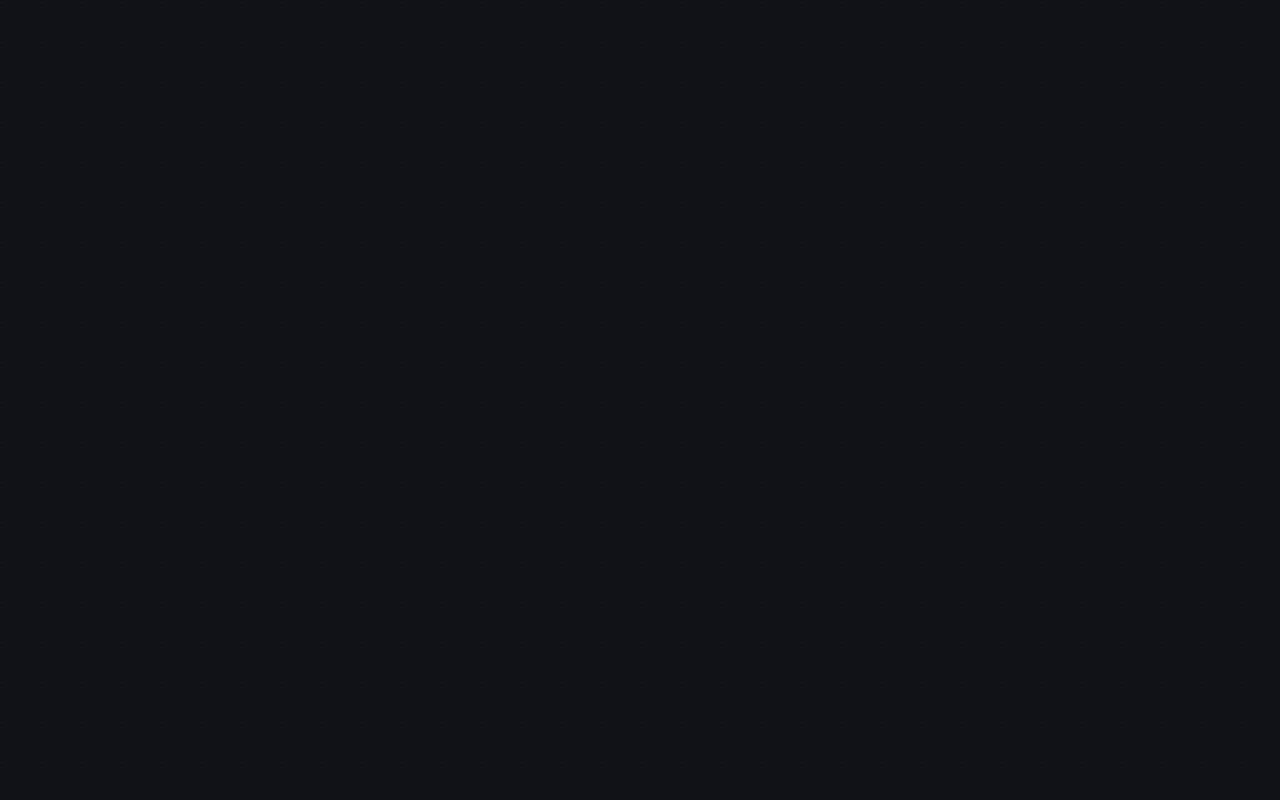
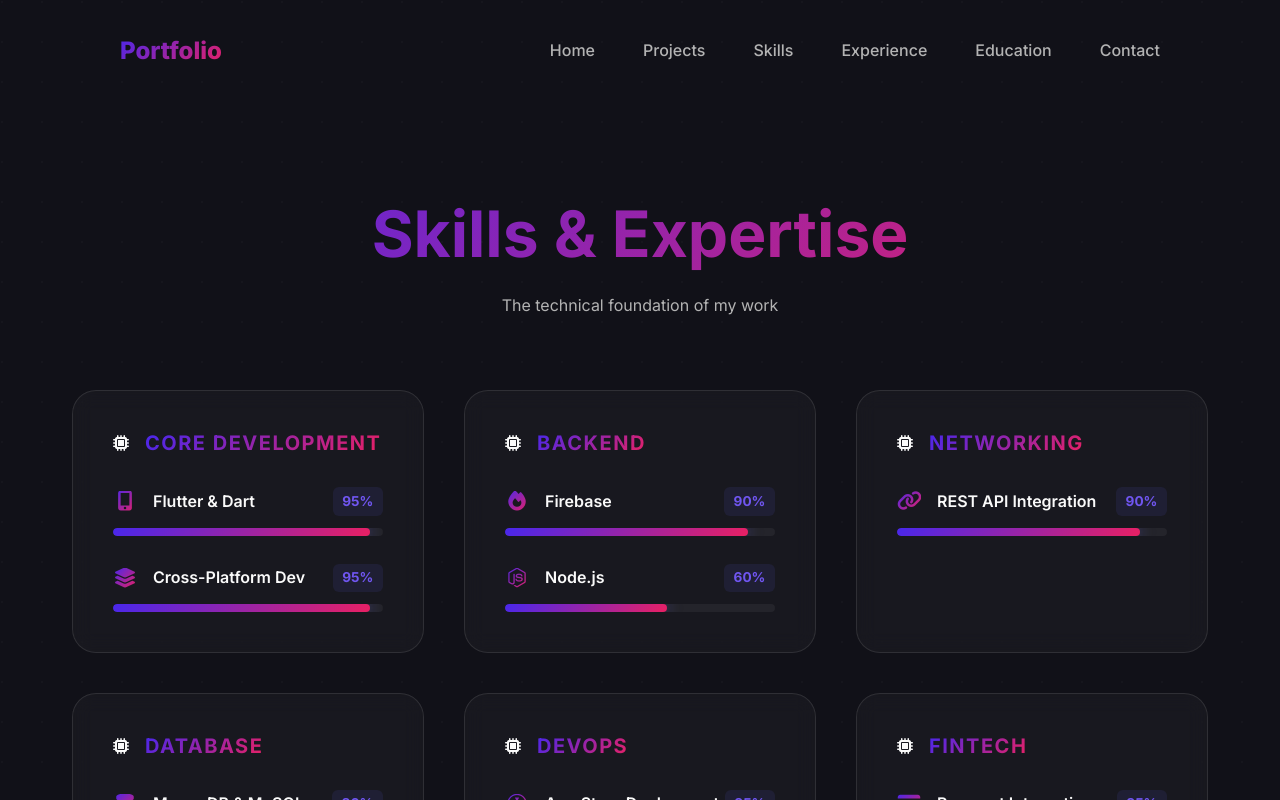
Before and after one commit to MdRak82692/my_portfolio, a React (Vite) app in the folder client/: page /skills in a window 1280 px wide. Shown: the top 800 px of the page. Built offline with nearby package versions, Linux system fonts and the light colour scheme.

Commit message:
feat: Initialize client-side portfolio application with React Router for page navigation and comprehensive project data.

```diff
--- a/client/src/App.jsx
+++ b/client/src/App.jsx
@@ -11,9 +11,11 @@
 
 import './index.css';
 
+const basename = import.meta.env.MODE === 'production' ? '/my_portfolio' : '';
+
 function App() {
   return (
-    <Router basename="/my_portfolio">
+    <Router basename={basename}>
       <Routes>
         {/* Public Routes */}
         <Route path="/" element={<Home />} />
--- a/client/src/data/portfolioData.json
+++ b/client/src/data/portfolioData.json
@@ -53,6 +53,61 @@
       "appStoreUrl": "https://apps.apple.com/us/app/money-saving-techniques/id6755509963",
       "featured": true,
       "order": 3
+    },
+    {
+      "id": "vibe",
+      "title": "Vibe – Multi-Service Platform",
+      "description": "An Uber-style application for ride-sharing, food delivery, and parcel sending services.",
+      "details": "Vibe is a comprehensive multi-service ecosystem designed to simplify urban logistics and daily needs. \n\nKey Capabilities:\n• Ride-Sharing: Real-time driver matching with dynamic fare calculation and route optimization.\n• Food Delivery: Integrated restaurant marketplace with live order tracking and multiple payment options.\n• Parcel Service: On-demand delivery for documents and packages with secure verification.\n• Centralized Wallet: Unified payment system for all platform services.\n\nThe application utilizes advanced geospatial services and real-time data streaming to ensure a seamless experience for users and service providers alike.",
+      "technologies": ["Flutter", "Dart", "Google Maps API", "Firebase", "Socket.IO", "REST API"],
+      "image": "https://res.cloudinary.com/dwyxkaslc/image/upload/v1769839355/Splash_hebo31.png",
+      "images":["https://res.cloudinary.com/dwyxkaslc/image/upload/v1769839358/Home_uzynq1.png", "https://res.cloudinary.com/dwyxkaslc/image/upload/v1769839359/Home_2_o8bkzl.png", "https://res.cloudinary.com/dwyxkaslc/image/upload/v1769839357/Booking_wiuiid.png", "https://res.cloudinary.com/dwyxkaslc/image/upload/v1769839361/Track_bl5aom.png", "https://res.cloudinary.com/dwyxkaslc/image/upload/v1769839356/Choose_vehicle_zp9ure.png", "https://res.cloudinary.com/dwyxkaslc/image/upload/v1769839362/Home_1_dwgwxd.png", "https://res.cloudinary.com/dwyxkaslc/image/upload/v1769839361/Track_bl5aom.png"],
+      "featured": true,
+      "order": 4
+    },
+    {
+      "id": "advocatorio",
+      "title": "Advocatorio – Legal Service Marketplace",
+      "description": "Professional booking platform for lawyers and law firms featuring live consultations and webinars.",
+      "details": "Advocatorio is a high-end legal tech platform connecting clients with legal professionals. \n\nSophisticated Features:\n• Professional Matching: Advanced search for lawyers and law firms based on specialization and rating.\n• Webinar Integration: Integrated Zoom support for online legal events and seminars.\n• Resource Center: E-book and course marketplace for legal education.\n• Real-time Collaboration: Secure chat with document sharing, image previews, and direct Zoom meeting creation.\n• Advanced Notifications: Complex push notification system for meeting reminders and legal updates.\n\nThis project focuses on security and confidentiality, providing a trusted environment for professional legal interactions.",
+      "technologies": ["Flutter", "Dart", "Zoom SDK", "Firebase", "Cloud Functions", "Push Notification", "Web Sockets", "REST API", "FlutterFire"],
+      "image": "https://res.cloudinary.com/dwyxkaslc/image/upload/v1769837455/Splash_trwbbx.png",
+      "images":["https://res.cloudinary.com/dwyxkaslc/image/upload/v1769837457/Home_regaqs.png", "https://res.cloudinary.com/dwyxkaslc/image/upload/v1769837456/Home_1_pn53hv.png", "https://res.cloudinary.com/dwyxkaslc/image/upload/v1769837457/Gemini_Generated_Image_bubu2bubu2bubu2b_ooivsn.png", "https://res.cloudinary.com/dwyxkaslc/image/upload/v1769837456/Product_list_loktys.png", "https://res.cloudinary.com/dwyxkaslc/image/upload/v1769837457/Gemini_Generated_Image_xvw1e1xvw1e1xvw1_efhgtx.png", "https://res.cloudinary.com/dwyxkaslc/image/upload/v1769837457/Gemini_Generated_Image_fabz8rfabz8rfabz_i36dyh.png", "https://res.cloudinary.com/dwyxkaslc/image/upload/v1769837455/All_Events_avwv1y.png"],
+      "featured": true,
+      "order": 5
+    },
+    {
+      "id": "dakar-go",
+      "title": "Dakar Go – Travel & Hospitality Hub",
+      "description": "All-in-one travel app for hotel bookings, tour planning, and customer support.",
+      "details": "Dakar Go streamlines the travel planning process, offering a centralized hub for tourists and travelers.\n\nCore Features:\n• Smart Booking: Real-time availability for hotels and curated tour packages.\n• History Tracking: Comprehensive overview of all past and upcoming travel itineraries.\n• Integrated Support: Direct messaging system to admin for travel assistance and queries.\n• Instant Alerts: Notification-driven support responses and booking confirmations.\n\nThe app's clean, travel-oriented UI focuses on ease of use and quick access to essential travel information.",
+      "technologies": ["Flutter", "Dart", "REST API", "Firebase", "Push Notification", "Cloud Messaging"],
+      "image": "https://res.cloudinary.com/dwyxkaslc/image/upload/v1769838045/Onboarding_9_yfiawj.png",
+      "images":["https://res.cloudinary.com/dwyxkaslc/image/upload/v1769838046/home_aeewlr.png", "https://res.cloudinary.com/dwyxkaslc/image/upload/v1769838051/Gemini_Generated_Image_e35iide35iide35i_e2vigw.png", "https://res.cloudinary.com/dwyxkaslc/image/upload/v1769838047/hotel_ptvb8r.png", "https://res.cloudinary.com/dwyxkaslc/image/upload/v1769838048/Gemini_Generated_Image_nuwtmanuwtmanuwt_wni4fr.png", "https://res.cloudinary.com/dwyxkaslc/image/upload/v1769838048/Gemini_Generated_Image_4ahgs34ahgs34ahg_zkhhdp.png","https://res.cloudinary.com/dwyxkaslc/image/upload/v1769838046/travel_with_agency_y8qraf.png", "https://res.cloudinary.com/dwyxkaslc/image/upload/v1769838048/Gemini_Generated_Image_7jia8s7jia8s7jia_dzxb5w.png"],
+      "featured": true,
+      "order": 6
+    },
+    {
+      "id": "goltz-asphalt",
+      "title": "Goltz Asphalt – Company Management System",
+      "description": "Internal management solution for workplace tracking, task reporting, and administrative control.",
+      "details": "Goltz Asphalt is a specialized workforce management tool designed for the construction and maintenance industry.\n\nOperational Highlights:\n• Daily Reporting: Streamlined interface for workers to upload daily task progress and photos.\n• Admin Oversight: Real-time monitoring dashboard for management to track field operations.\n• User Management: Direct admin capability to create and manage employee accounts within the app.\n• Efficiency Tracking: Automated time logs and task completion metrics.\n\nThis B2B solution enhances departmental transparency and operational efficiency through digitized reporting.",
+      "technologies": ["Flutter", "Dart", "REST API", "Admin Dashboard", "Cloud Storage"],
+      "image": "https://res.cloudinary.com/dwyxkaslc/image/upload/v1769838280/Splash_screen_heqc9x.png",
+      "images":["https://res.cloudinary.com/dwyxkaslc/image/upload/v1769838278/Home_Screen_nswsnx.png", "https://res.cloudinary.com/dwyxkaslc/image/upload/v1769838276/Home_Screen_1_mytddo.png", "https://res.cloudinary.com/dwyxkaslc/image/upload/v1769838275/Daily_job_Report_add_screen_gxzxcq.png", "https://res.cloudinary.com/dwyxkaslc/image/upload/v1769838277/Single_Timecaed_screen_zfqqaa.png", "https://res.cloudinary.com/dwyxkaslc/image/upload/v1769838278/Single_Timecard_Details_screen_1_dygtnx.png", "https://res.cloudinary.com/dwyxkaslc/image/upload/v1769838282/Single_Timecard_Details_screen_p8o3sl.png", "https://res.cloudinary.com/dwyxkaslc/image/upload/v1769838275/My_Report_Screen_mcf2zk.png"],
+      "featured": false,
+      "order": 7
+    },
+    {
+      "id": "employee-mgmt",
+      "title": "Corporate Employee Management",
+      "description": "Corporate HR tool for managing employee attendance, leave requests, and performance monitoring.",
+      "details": "A dedicated internal tool developed to modernize human resource operations within a corporate environment.\n\nFunctionality Focus:\n• Attendance Tracking: Geofenced or manual check-in/out system for employees.\n• Leave Requests: Automated workflow for submitting and approving leave applications.\n• Performance Monitoring: Centralized view for management to oversee employee tasks and work status.\n• Secure Profile: Personal employee dashboards for record keeping and communication.\n\nThe application significantly reduces administrative overhead by digitizing routine HR processes.",
+      "technologies": ["Flutter", "Dart", "Firebase", "REST API", "Push Notification"],
+      "image": "https://res.cloudinary.com/dwyxkaslc/image/upload/v1769838671/Splash_Screen_qgolfq.png",
+      "images": ["https://res.cloudinary.com/dwyxkaslc/image/upload/v1769838672/Supervisor_mhrbar.png", "https://res.cloudinary.com/dwyxkaslc/image/upload/v1769838673/Admin_Dashboard_Home_cedplg.png","https://res.cloudinary.com/dwyxkaslc/image/upload/v1769838756/Employee_Dashboard_iqkbyk.png", "https://res.cloudinary.com/dwyxkaslc/image/upload/v1769838674/Project_detail_page_utzjuv.png", "https://res.cloudinary.com/dwyxkaslc/image/upload/v1769838674/All_Project_Screen_1_fgax75.png", "https://res.cloudinary.com/dwyxkaslc/image/upload/v1769838674/Project_detail_page_utzjuv.png", "https://res.cloudinary.com/dwyxkaslc/image/upload/v1769838675/Purchase_request_g8qomd.png" ],
+      "featured": false,
+      "order": 8
     }
   ],
   "skills": [
--- a/client/vite.config.js
+++ b/client/vite.config.js
@@ -2,7 +2,7 @@
 import react from '@vitejs/plugin-react'
 
 // https://vite.dev/config/
-export default defineConfig({
+export default defineConfig(({ mode }) => ({
   plugins: [react()],
-  base: './'
-})
+  base: mode === 'production' ? '/my_portfolio/' : '/',
+}))
```
